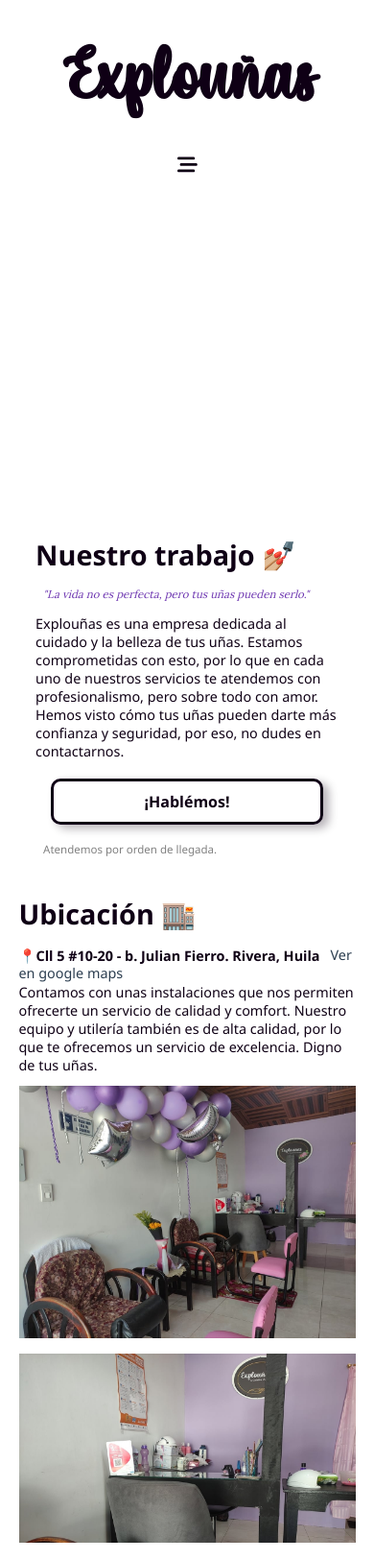
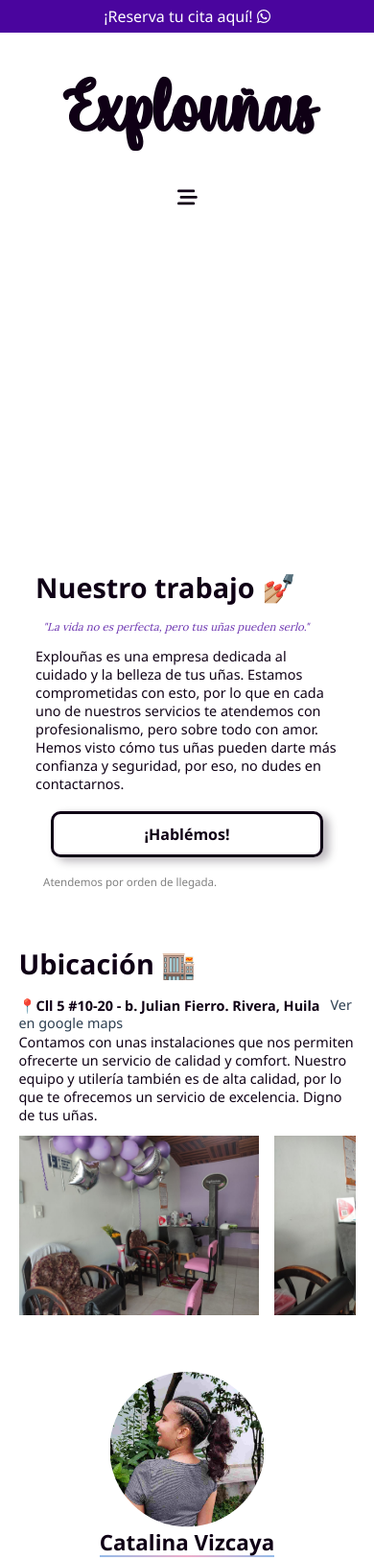
Before and after one commit to NicolasArevalo/explounas, a website built with Vite: page index.html in a window 390 px wide. Shown: the top 1625 px of the page at 96% size. Built offline with nearby package versions, Linux system fonts and the light colour scheme; a script that the page names is missing.

Commit message:
Fixing the slider and adding the banner

```diff
--- a/header_footer.scss
+++ b/header_footer.scss
@@ -108,9 +108,14 @@ body {
         position: absolute;
         z-index: 3;
         font-size: 2.6em;
+        opacity: 0;
+        animation: appear .2s linear .2s forwards;
       }
       .invisible {
         display: none;
+      }
+      .fade{
+        animation: appear .2s linear .2s forwards;
       }
 
       ul {
@@ -124,6 +129,7 @@ body {
         justify-content: center;
         gap: 3em;
         align-items: center;
+        opacity: 0;
 
         li {
           font-size: 1.4em;
--- a/index.html
+++ b/index.html
@@ -16,6 +16,7 @@
   <link href="https://fonts.googleapis.com/css2?family=Lora&display=swap" rel="stylesheet">
 </head>
 <body id="root">
+  <span class="banner" onclick="window.scrollTo(0, document.body.scrollHeight);"> ¡Reserva tu cita aquí! <i class="fab fa-whatsapp"></i> </span>
   <header id="home">
     <h1>Explouñas</h1>
     <span id="navbar-abrir" class="pointer iconos-navbar"><i class="fa-solid fa-bars-staggered"></i></span>
@@ -66,9 +67,6 @@
       </div>
 
     </section>
-    <!-- <div class="modal">
-      <img alt="imagen del local de explouñas" class="modal-img">
-    </div> -->
     <section id="nosotras" class="nosotras no100vh target invisible2">
       <div class="nosotras-cata">
         <img src="./assets/cata.jpg" alt="Catalina Vizcaya">
--- a/main.js
+++ b/main.js
@@ -17,6 +17,7 @@ const ir = [...ArrayIr]
 function abrir() {
     btncerrar.classList.remove('invisible')
     navbar.classList.remove('invisible')
+    navbar.classList.add('fade')
     main.classList.add('noscroll')
     footer.classList.add('noscroll')
 
--- a/main.scss
+++ b/main.scss
@@ -33,14 +33,6 @@ body {
                 gap: 1em;
                 width: $ancho-article;
             }
-
-            /* div {
-                flex-grow: 1;
-            } */
-
-            /* &:nth-child(2) {
-                flex-direction: row-reverse;
-            } */
         }
     }
 }
@@ -59,17 +51,16 @@ body {
     position: relative;
     display: flex;
     flex-direction: row-reverse;
-    //justify-content: center;
-    //align-items: center;
+
     & article{
         width: 100%;
     }
+
     &-imgs {
+
         display: flex;
         gap: 1rem;
         flex-flow: row wrap;
-
-        //align-content: center;
         align-items: center;
         overflow-y: scroll;
 
@@ -77,7 +68,6 @@ body {
             width: 250px;
             height: auto;
             flex-grow: 2;
-            cursor: pointer;
         }
     }
 }
@@ -340,7 +330,7 @@ body {
 
             section {
                 flex-direction: column-reverse;
-                justify-content: normal;
+                justify-content: center;
 
                 article {
                     margin: $margin-top-article auto 0 auto;
@@ -357,6 +347,9 @@ body {
                 &:nth-child(2) {
                     flex-direction: column;
                     gap: 0;
+                    max-width: 100%;
+                    flex-grow: 0!important;
+                    height: 50vh;
                 }
             }
         }
@@ -369,7 +362,13 @@ body {
     .espacio_trabajo-imgs {
         margin-top: 12px;
         align-items: flex-start;
-        flex-grow: 1;
+        flex-grow: 0;
+
+        display: grid;
+        grid-auto-flow: column;
+        gap: 1rem;
+        overflow-y: auto;
+        scroll-snap-type: x mandatory;
 
         .espacio_trabajo-img {
             width: 150px;
@@ -377,6 +376,11 @@ body {
             max-height: 250px;
             flex-grow: 1;
             border-radius: 5px;
+
+            scroll-snap-align: start;
+		border-radius: var(--br);
+		height: 280px;
+		object-fit: contain;
         }
     }
 
--- a/utils.scss
+++ b/utils.scss
@@ -124,9 +124,32 @@ body {
   }
 }
 
+@keyframes appear{
+  0%{
+      opacity: 0%;
+  }
+  100%{
+      opacity: 100%;
+  }
+}
+
 @media (max-width: 576px) {
   .subir {
     font-size: 2em;
     bottom: 2em;
   }
 }
+
+/* banner */
+
+.banner{
+  display: block;
+  width: 100%;
+  height: auto;
+  text-align: center;
+  padding: 6px 0;
+  background: rgb(74, 5, 158);
+  color: white;
+  font-weight: 500;
+  cursor: pointer;
+}
```
